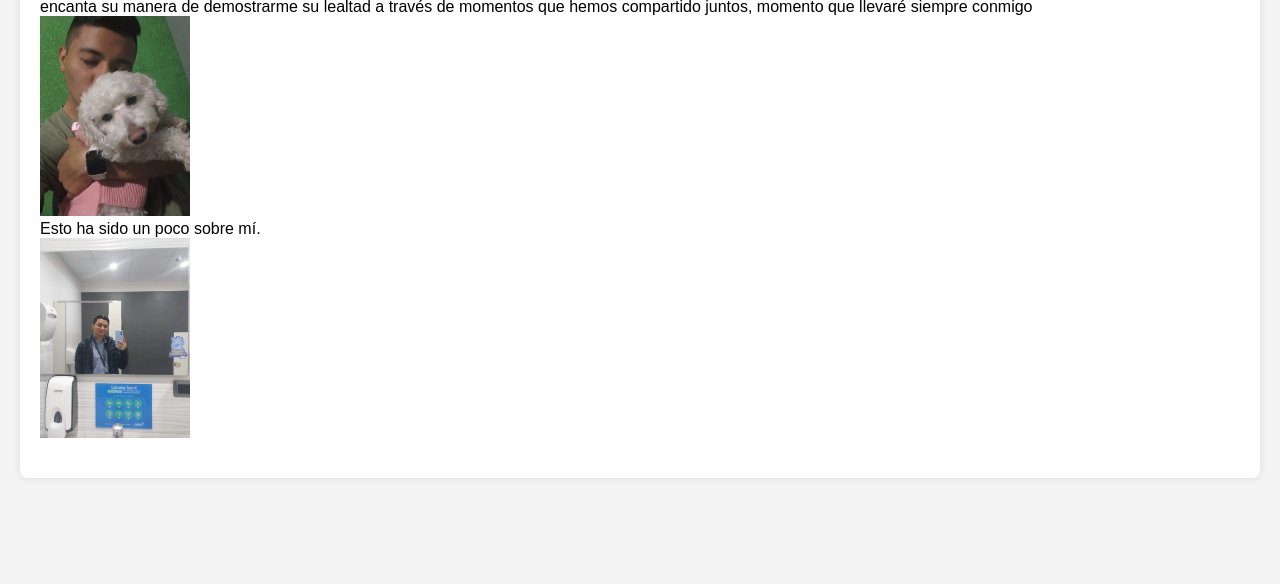
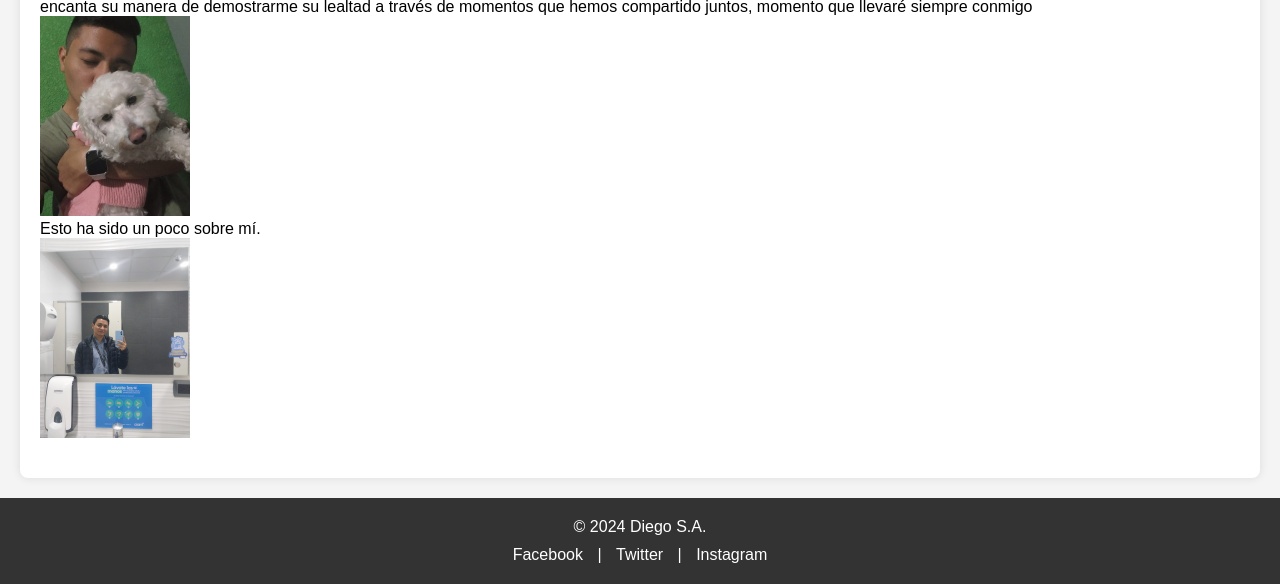
Before and after one commit to diegoFerGV/proyecto-personal, a plain HTML site: page index.html in a window 1280 px wide. Shown: the part 1163-1747 px from the top of the page. Before the commit the page ends 1661 px from the top, so only its background shows below. Drawn offline with Linux system fonts and the light colour scheme.

Commit message:
cambios de última hora

```diff
--- a/index.html
+++ b/index.html
@@ -50,6 +50,16 @@
             <img src="img/img10.jpg" alt="" height="200">
         </p>
     </section>
+    <footer>
+        <div class="footer-content">
+            <p>&copy; 2024 Diego S.A.</p>
+            <div class="social-media">
+                <a href="https://www.facebook.com" target="_blank">Facebook</a> |
+                <a href="https://www.twitter.com" target="_blank">Twitter</a> |
+                <a href="https://www.instagram.com" target="_blank">Instagram</a>
+            </div>
+        </div>
+    </footer>
 
     <script src="scripts.js"></script>
 </body>
--- a/styles.css
+++ b/styles.css
@@ -69,3 +69,39 @@ h2 {
 #sobreMi {
     text-align: justify;
 }
+
+footer {
+    background-color: #333;
+    color: #fff;
+    text-align: center;
+    padding: 20px 0;
+    position: relative;
+    bottom: 0;
+    width: 100%;
+    flex-shrink: 0;
+}
+
+.footer-content {
+    max-width: 1200px;
+    margin: 0 auto;
+    padding: 0 20px;
+}
+
+.footer-content p {
+    margin: 0;
+}
+
+.social-media {
+    margin-top: 10px;
+}
+
+.social-media a {
+    color: #fff;
+    text-decoration: none;
+    margin: 0 10px;
+    transition: color 0.3s;
+}
+
+.social-media a:hover {
+    color: #ddd;
+}
```
